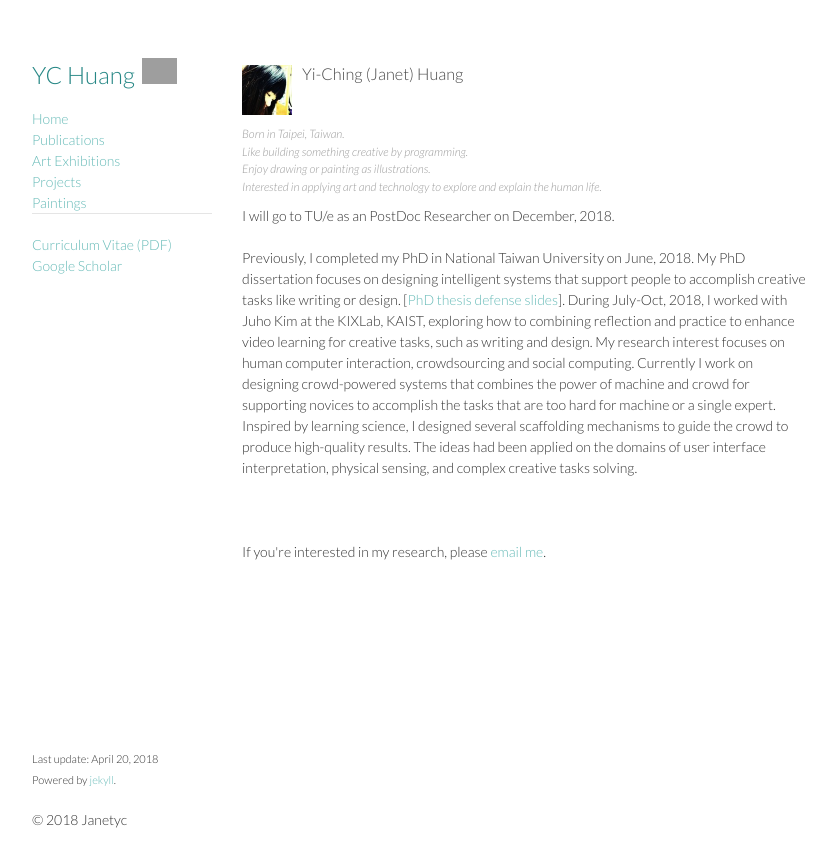
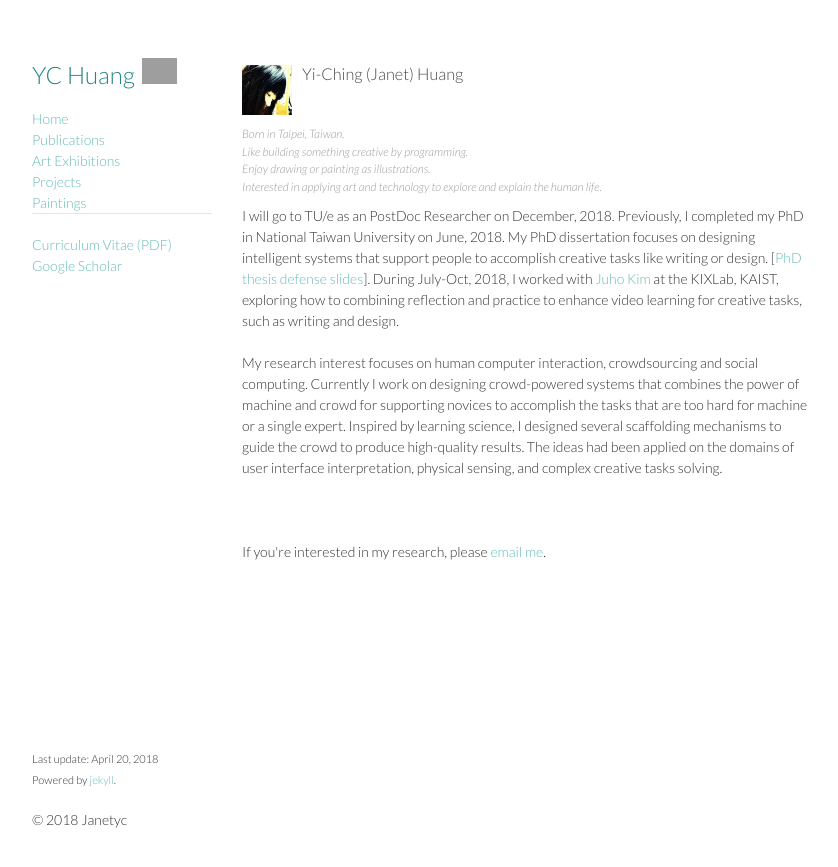
Before and after one commit to janetyc/janetyc.github.com, a Jekyll site: the page built from index.html, in a window 1280 px wide. Shown: the top 867 px of the page, without its empty margins (218-1056 px from the left). Built offline with Jekyll 4.4.1, drawn with Linux system fonts in a browser that asks for light colours; some of the changed lines change nothing that is shown; grey boxes are pictures that could not be loaded.

Commit message:
add link

```diff
--- a/index.html
+++ b/index.html
@@ -16,8 +16,8 @@ Enjoy drawing or painting as illustrations.<br/>
 Interested in applying art and technology to explore and explain the human life.
 </div>
 <div id="bio">
-I will go to TU/e as an PostDoc Researcher on December, 2018.<br/><br/> Previously, I completed my PhD in National Taiwan University on June, 2018. My PhD dissertation focuses on designing intelligent systems that support people to accomplish creative tasks like writing or design. [<a href="janets-phd-defense-at-2018-dot-06-dot-04">PhD thesis defense slides</a>]. During July-Oct, 2018, I worked with Juho Kim at the KIXLab, KAIST, exploring how to combining reflection and practice to enhance video learning for creative tasks, such as writing and design.
-
+I will go to TU/e as an PostDoc Researcher on December, 2018. Previously, I completed my PhD in National Taiwan University on June, 2018. My PhD dissertation focuses on designing intelligent systems that support people to accomplish creative tasks like writing or design. [<a href="janets-phd-defense-at-2018-dot-06-dot-04">PhD thesis defense slides</a>]. During July-Oct, 2018, I worked with <a href="https://juhokim.com">Juho Kim</a> at the KIXLab, KAIST, exploring how to combining reflection and practice to enhance video learning for creative tasks, such as writing and design.
+<br/><br/>
 My research interest focuses on human computer interaction, crowdsourcing and social computing. Currently I work on designing crowd-powered systems that combines the power of machine and crowd for supporting novices to accomplish the tasks that are too hard for machine or a single expert. Inspired by learning science, I designed several scaffolding mechanisms to guide the crowd to produce high-quality results. The ideas had been applied on the domains of user interface interpretation, physical sensing, and complex creative tasks solving. <br/><br/>
 
 <br/><br/>
```
